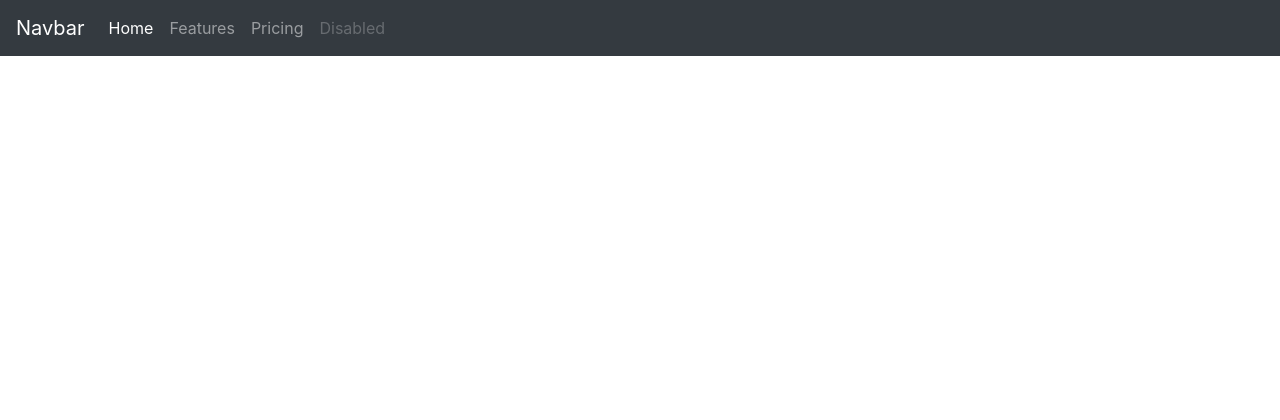
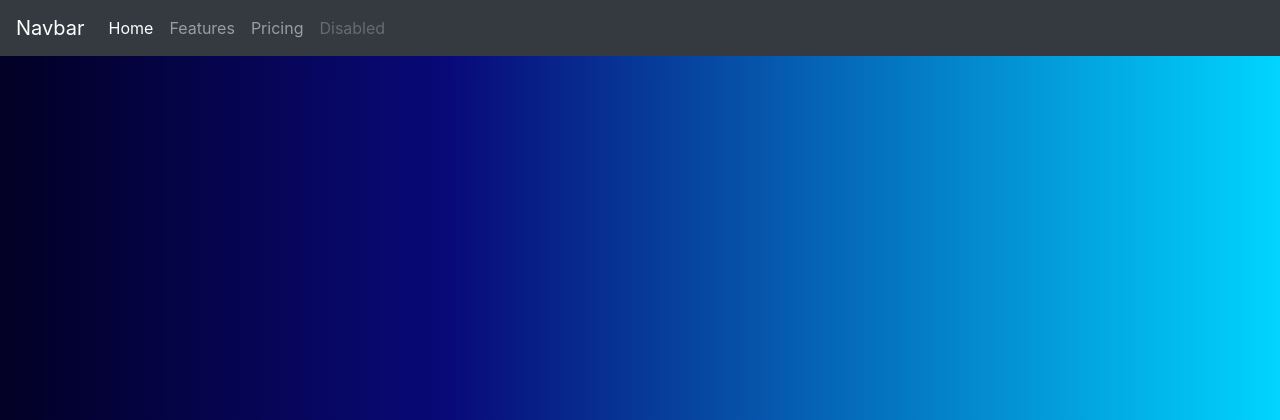
Before and after one commit to daniil-lebedev/Password_Web_App, a Django app: template passwordgeneratorproject/passwordgeneratorapp/templates/base.html in a window 1280 px wide. Shown: the top 420 px of the page. Run offline with Django 3.2, Linux system fonts and the light colour scheme; the template is opened without the code that fills it, so the values that code supplies are empty; some libraries are stand-ins or nearby versions.

Commit message:
Minor cosmetic changes

```diff
--- /dev/null
+++ b/passwordgeneratorproject/passwordgeneratorapp/static/index.css
@@ -0,0 +1,13 @@
+html{
+	background-image: linear-gradient(90deg, #020024 0%, #090979 35%, #00d4ff 100%);
+}
+
+body{
+	background-image: linear-gradient(90deg, #020024 0%, #090979 35%, #00d4ff 100%);
+
+}
+
+.container{
+	display: flex;
+	margin: 10px;
+}
--- a/passwordgeneratorproject/passwordgeneratorapp/templates/base.html
+++ b/passwordgeneratorproject/passwordgeneratorapp/templates/base.html
@@ -1,3 +1,4 @@
+{% load static %}
 <!doctype html>
 <html lang="en">
 
@@ -13,6 +14,8 @@
     <script src="https://code.jquery.com/jquery-3.2.1.slim.min.js" integrity="sha384-KJ3o2DKtIkvYIK3UENzmM7KCkRr/rE9/Qpg6aAZGJwFDMVNA/GpGFF93hXpG5KkN" crossorigin="anonymous"></script>
     <script src="https://cdnjs.cloudflare.com/ajax/libs/popper.js/1.12.9/umd/popper.min.js" integrity="sha384-ApNbgh9B+Y1QKtv3Rn7W3mgPxhU9K/ScQsAP7hUibX39j7fakFPskvXusvfa0b4Q" crossorigin="anonymous"></script>
     <script src="https://maxcdn.bootstrapcdn.com/bootstrap/4.0.0/js/bootstrap.min.js" integrity="sha384-JZR6Spejh4U02d8jOt6vLEHfe/JQGiRRSQQxSfFWpi1MquVdAyjUar5+76PVCmYl" crossorigin="anonymous"></script>
+    <!--CSS-->
+    <link rel="stylesheet" type="text/css" href="{% static 'index.css' %}">
 </head>
 
 <nav class="navbar navbar-expand-lg navbar-dark bg-dark">
```
Also changed, not shown: passwordgeneratorproject/passwordgeneratorapp/templates/index.html (+7 -7 lines), passwordgeneratorproject/passwordgeneratorapp/admin.py (line endings or trailing spaces).
